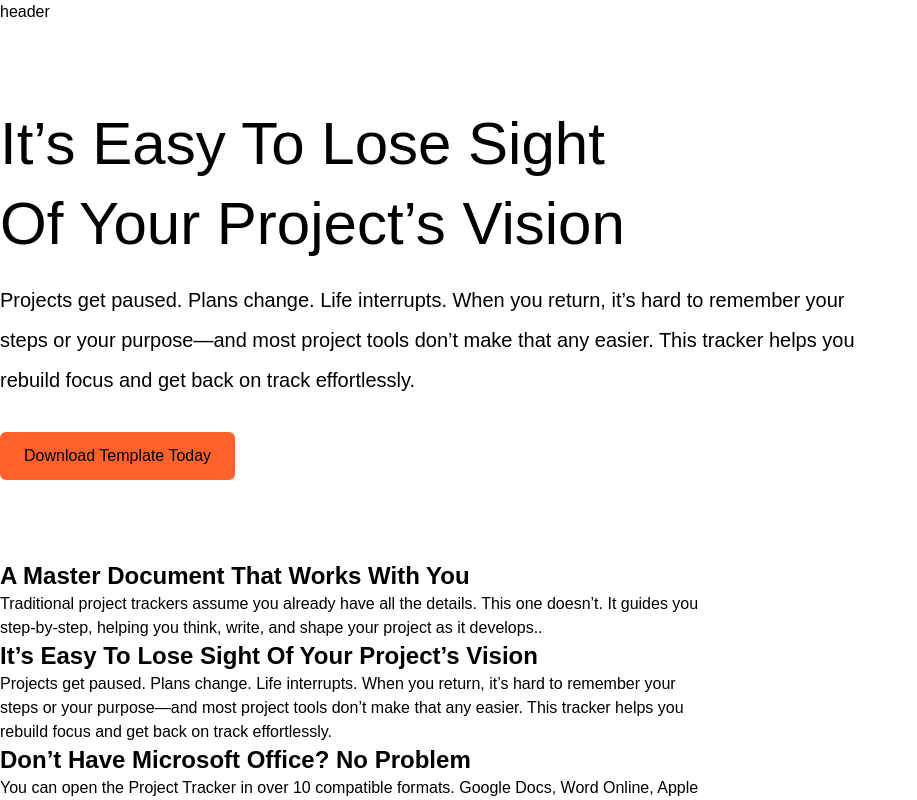
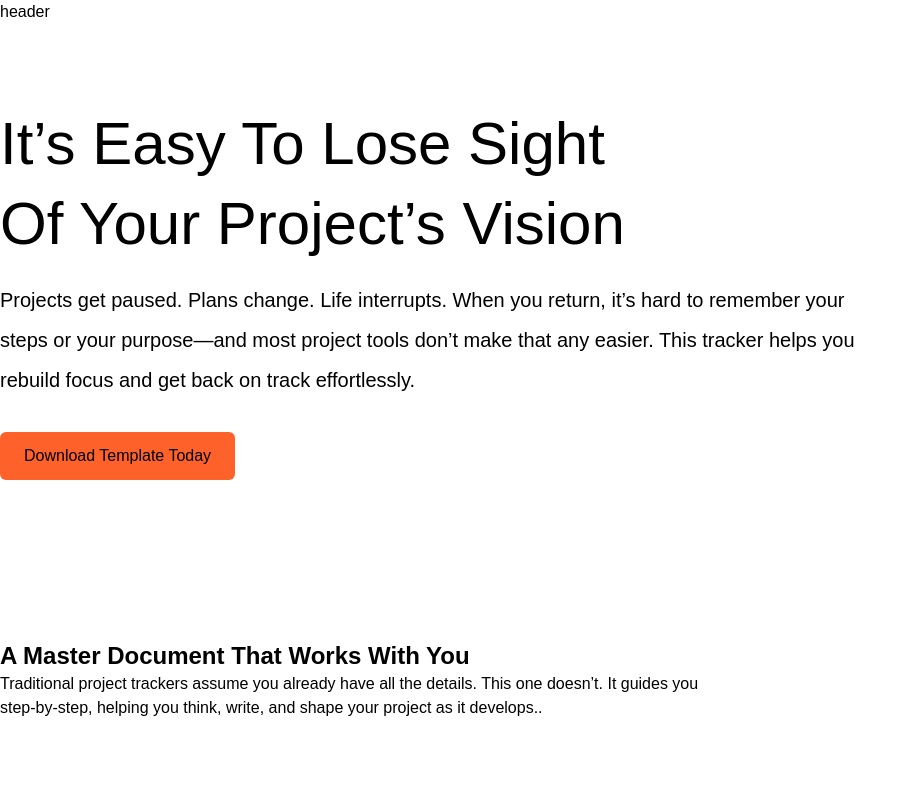
Before and after one commit to Justin-Bento/marker, a React (Vite) app: page / in a window 1280 px wide. Shown: the top 800 px of the page, without its empty margins (0-917 px from the left). Built offline with nearby package versions, Linux system fonts and the light colour scheme; a web font is replaced by a local one.

Commit message:
Adjusted white space between text  elements

```diff
--- a/src/frontend/pages/Home.tsx
+++ b/src/frontend/pages/Home.tsx
@@ -1,6 +1,6 @@
 export default function Home() {
   return (
-    <main className="wrapper min-h-dvh">
+    <main className="wrapper min-h-dvh space-y-20 pb-20">
       <section className="py-20">
         <h1 className="md:text-6xl max-w-[20ch] text-balance leading-20 text-left capitalize">It’s Easy to Lose Sight of Your Project’s Vision</h1>
         <p className="max-w-[80ch] text-pretty text-xl leading-10 mt-4">
```
